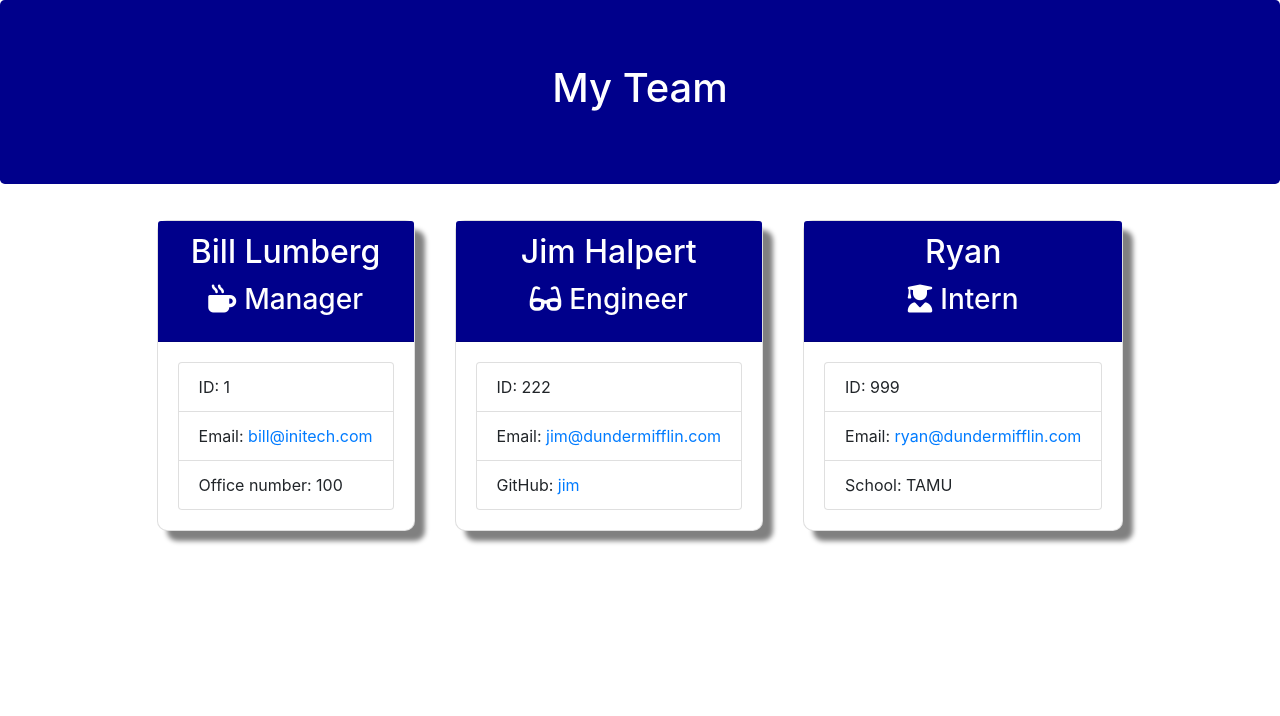
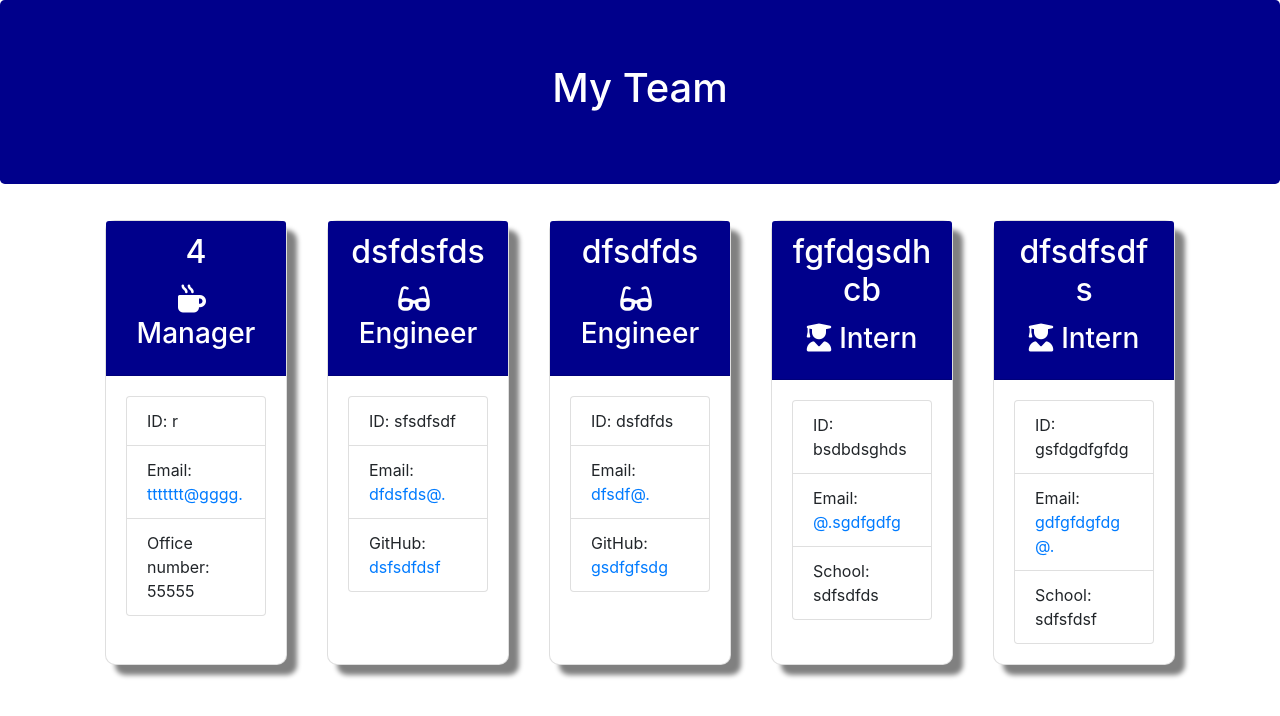
Before and after one commit to abtobey/templateEngine, a website: page output/team.html in a window 1280 px wide. Drawn offline with nearby package versions, Linux system fonts and the light colour scheme.

```diff
--- a/output/style.css
+++ b/output/style.css
@@ -6,6 +6,7 @@
     border-radius: 10px;
     box-shadow: 10px 10px 5px grey;
     margin:20px;
+    width:50%;
 }
 .card-header{
     text-align:center;
--- a/output/team.html
+++ b/output/team.html
@@ -25,40 +25,66 @@
             <div class="team-area col-12 d-flex justify-content-center">
                 <div class="card employee-card">
     <div class="card-header">
-        <h2 class="card-title">Bill Lumberg</h2>
+        <h2 class="card-title">4</h2>
         <h3 class="card-title"><i class="fas fa-mug-hot mr-2"></i>Manager</h3>
     </div>
     <div class="card-body">
         <ul class="list-group">
-            <li class="list-group-item">ID: 1</li>
-            <li class="list-group-item">Email: <a href="mailto:bill@initech.com">bill@initech.com</a></li>
-            <li class="list-group-item">Office number: 100</li>
+            <li class="list-group-item">ID: r</li>
+            <li class="list-group-item">Email: <a href="mailto:ttttttt@gggg.">ttttttt@gggg.</a></li>
+            <li class="list-group-item">Office number: 55555</li>
         </ul>
     </div>
 </div>
 <div class="card employee-card">
     <div class="card-header">
-        <h2 class="card-title">Jim Halpert</h2>
+        <h2 class="card-title">dsfdsfds</h2>
         <h3 class="card-title"><i class="fas fa-glasses mr-2"></i>Engineer</h3>
     </div>
     <div class="card-body">
         <ul class="list-group">
-            <li class="list-group-item">ID: 222</li>
-            <li class="list-group-item">Email: <a href="mailto:jim@dundermifflin.com">jim@dundermifflin.com</a></li>
-            <li class="list-group-item">GitHub: <a href="https://github.com/jim" target="_blank" rel="noopener noreferrer">jim</a></li>
+            <li class="list-group-item">ID: sfsdfsdf</li>
+            <li class="list-group-item">Email: <a href="mailto:dfdsfds@.">dfdsfds@.</a></li>
+            <li class="list-group-item">GitHub: <a href="https://github.com/dsfsdfdsf" target="_blank" rel="noopener noreferrer">dsfsdfdsf</a></li>
         </ul>
     </div>
 </div>
 <div class="card employee-card">
     <div class="card-header">
-        <h2 class="card-title">Ryan</h2>
+        <h2 class="card-title">dfsdfds</h2>
+        <h3 class="card-title"><i class="fas fa-glasses mr-2"></i>Engineer</h3>
+    </div>
+    <div class="card-body">
+        <ul class="list-group">
+            <li class="list-group-item">ID: dsfdfds</li>
+            <li class="list-group-item">Email: <a href="mailto:dfsdf@.">dfsdf@.</a></li>
+            <li class="list-group-item">GitHub: <a href="https://github.com/gsdfgfsdg" target="_blank" rel="noopener noreferrer">gsdfgfsdg</a></li>
+        </ul>
+    </div>
+</div>
+<div class="card employee-card">
+    <div class="card-header">
+        <h2 class="card-title">fgfdgsdhcb</h2>
         <h3 class="card-title"><i class="fas fa-user-graduate mr-2"></i>Intern</h3>
     </div>
     <div class="card-body">
         <ul class="list-group">
-            <li class="list-group-item">ID: 999</li>
-            <li class="list-group-item">Email: <a href="mailto:ryan@dundermifflin.com">ryan@dundermifflin.com</a></li>
-            <li class="list-group-item">School: TAMU</li>
+            <li class="list-group-item">ID: bsdbdsghds</li>
+            <li class="list-group-item">Email: <a href="mailto:@.sgdfgdfg">@.sgdfgdfg</a></li>
+            <li class="list-group-item">School: sdfsdfds</li>
+        </ul>
+    </div>
+</div>
+<div class="card employee-card">
+    <div class="card-header">
+        <h2 class="card-title">dfsdfsdfs</h2>
+        <h3 class="card-title"><i class="fas fa-user-graduate mr-2"></i>Intern</h3>
+    </div>
+    <div class="card-body">
+        <ul class="list-group">
+            <li class="list-group-item">ID: gsfdgdfgfdg</li>
+            <li class="list-group-item">Email: <a href="mailto:gdfgfdgfdg@.">gdfgfdgfdg@.</a></li>
+            <li class="list-group-item">School: sdfsfdsf</li>
         </ul>
     </div>
 </div>
```
Also changed, not shown: README.md (added).
